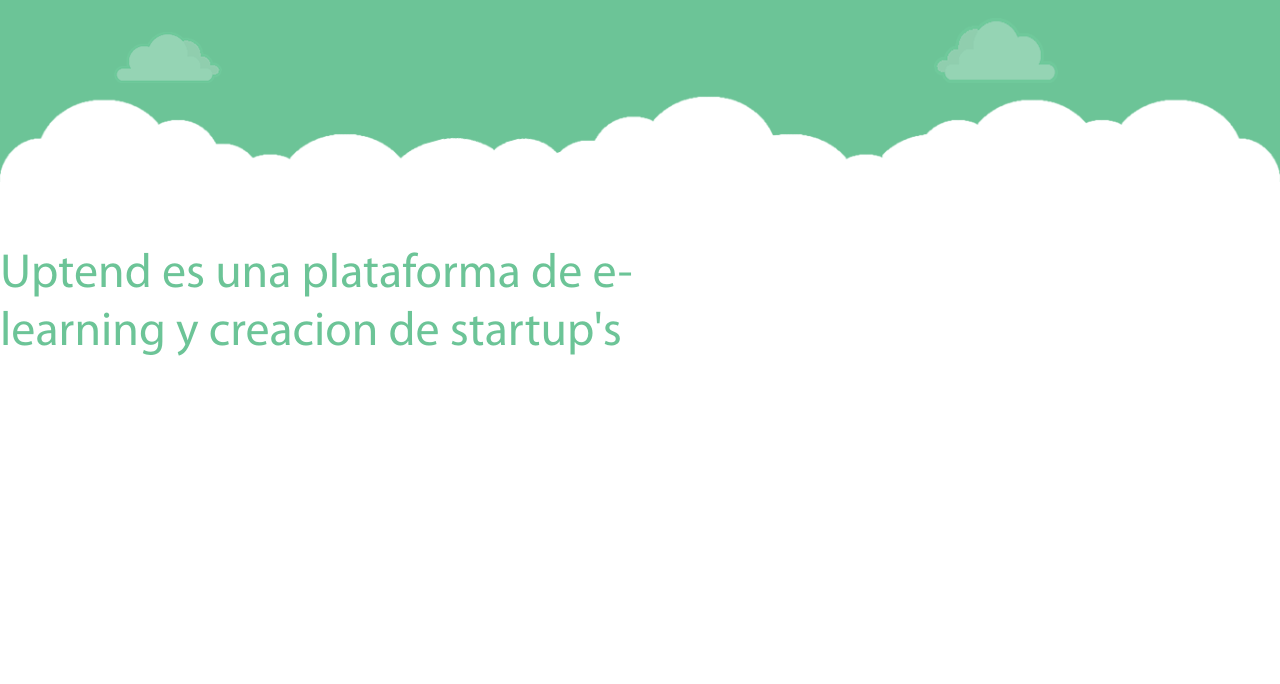
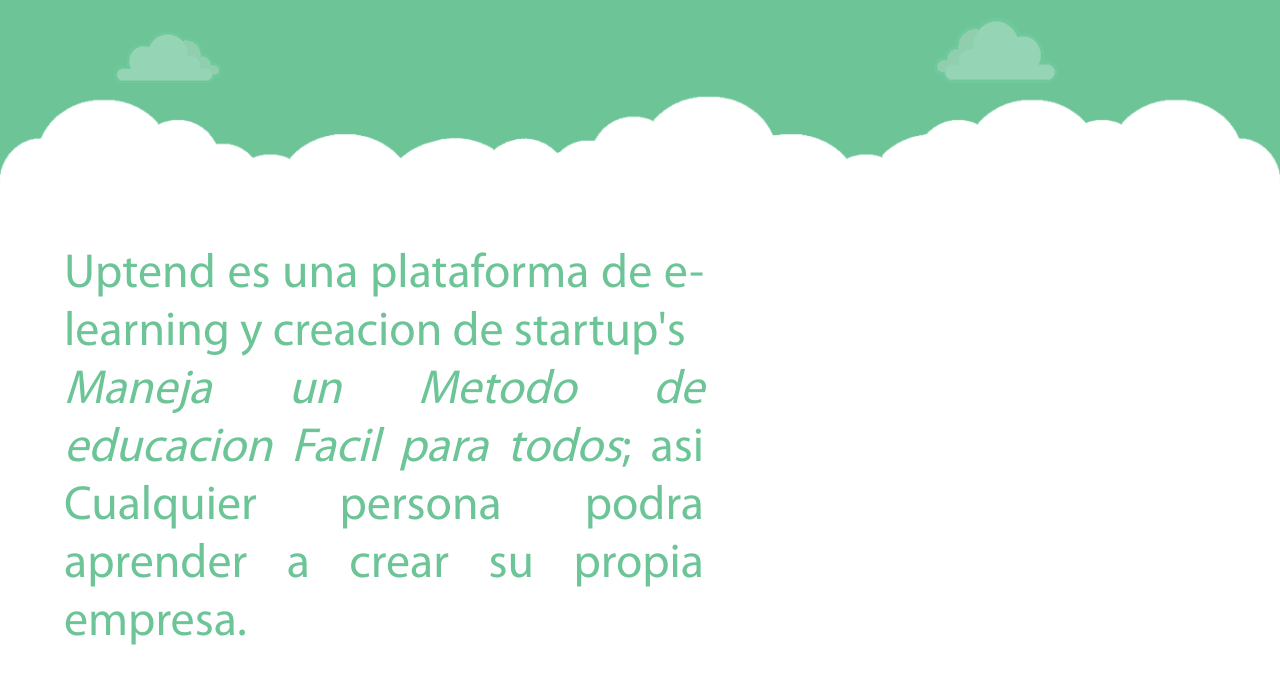
Before and after one commit to boolinc/training, a plain HTML site: page front-end/uptend/index.html in a window 1280 px wide. Shown: the part 618-1302 px from the top of the page. Drawn offline with Linux system fonts and the light colour scheme.

Commit message:
cambiar class de <p>

```diff
--- a/front-end/uptend/css/style.css
+++ b/front-end/uptend/css/style.css
@@ -48,11 +48,18 @@
 p{
     font-size:3em;
     color:#6cc497;
+    text-align: justify;
+}
+span{
+    font-style:italic;
+    font-style:bold;
+    font-size:1em;
 }
 .part{
     height:auto;
     width:50%;
     padding-top:5%;
+    padding-left:5%;
     font-family:MyriadPro;
 }
 @font-face{
--- a/front-end/uptend/index.html
+++ b/front-end/uptend/index.html
@@ -37,7 +37,13 @@
     </div>
     <div class="information">
         <div class="part">
-            <p>Uptend es una plataforma de e-learning y creacion de startup's</p>
+            <p class="derecha">Uptend es una plataforma de e-learning y creacion de startup's </br>
+               <span>Maneja un Metodo de educacion Facil para todos</span>; asi
+               Cualquier persona podra aprender a crear su propia empresa.
+            </p>
+            <div id="imagepartone"></div>
+            <p class="izquierda">
+            </p>
         </div>
     </div>
 </body>
```
